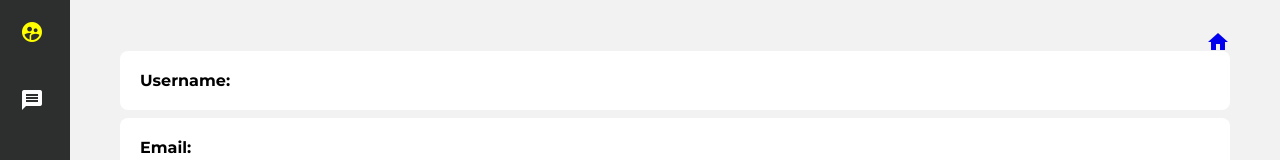
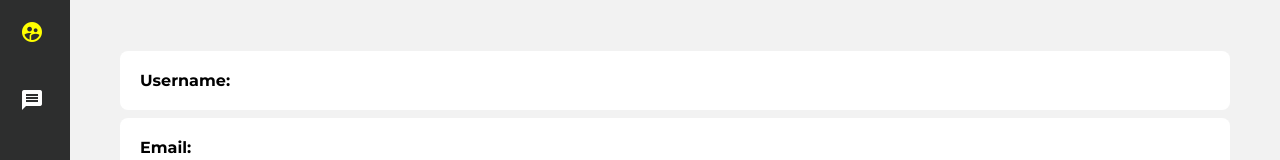
Before and after one commit to RX7RUSS/user-list, an Angular app: page /details/1 in a window 1280 px wide. Shown: the top 160 px of the page. Built offline with nearby package versions, Linux system fonts and the light colour scheme; no server answers.

Commit message:
Removed Home Icon

```diff
--- a/src/app/details/details.component.html
+++ b/src/app/details/details.component.html
@@ -1,6 +1,3 @@
-<a routerLink="" [class.activated]="currentUrl == '/'">
-  <i class="material-icons">home</i>
-</a>
 <span>
 	<h1>{{ user$.name }}</h1>
 </span>
```
